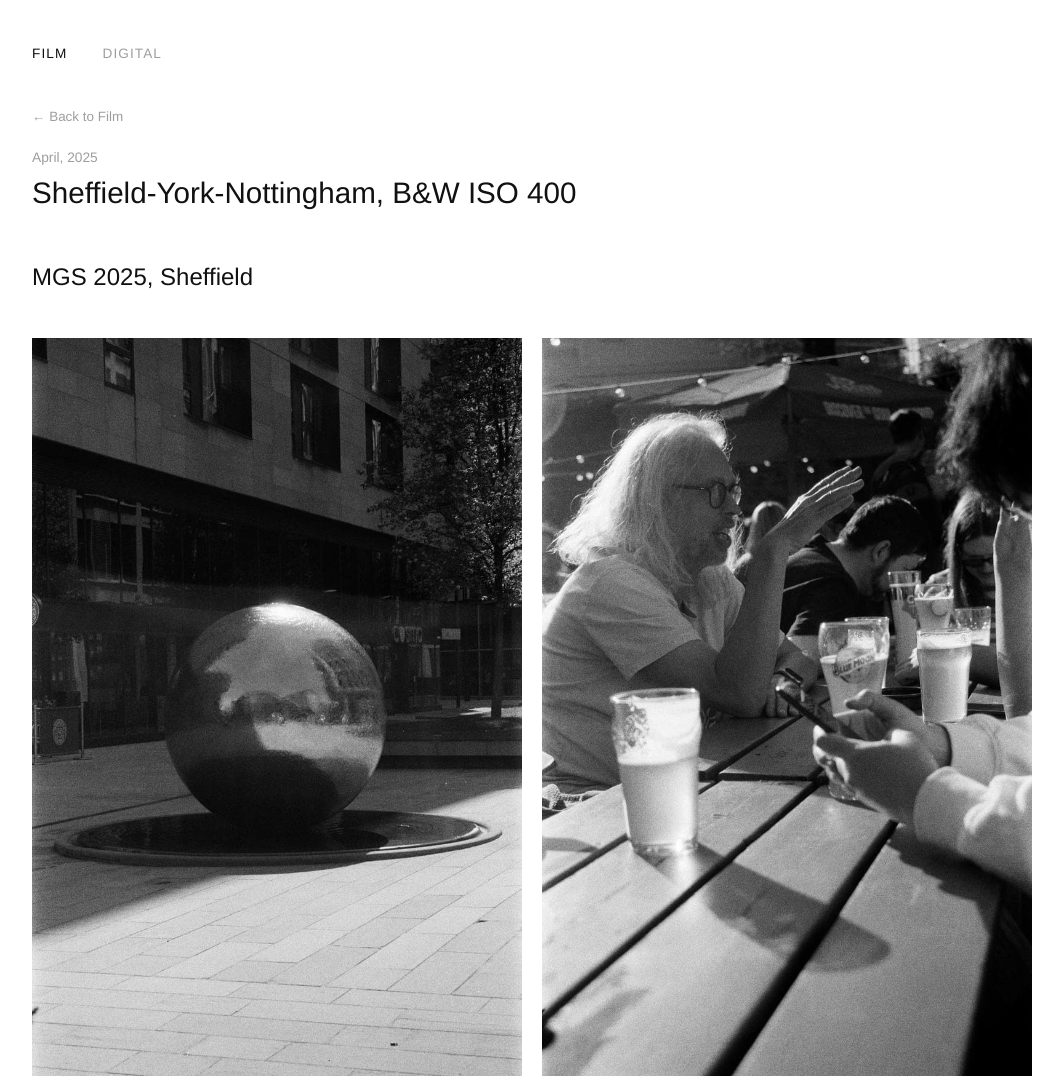
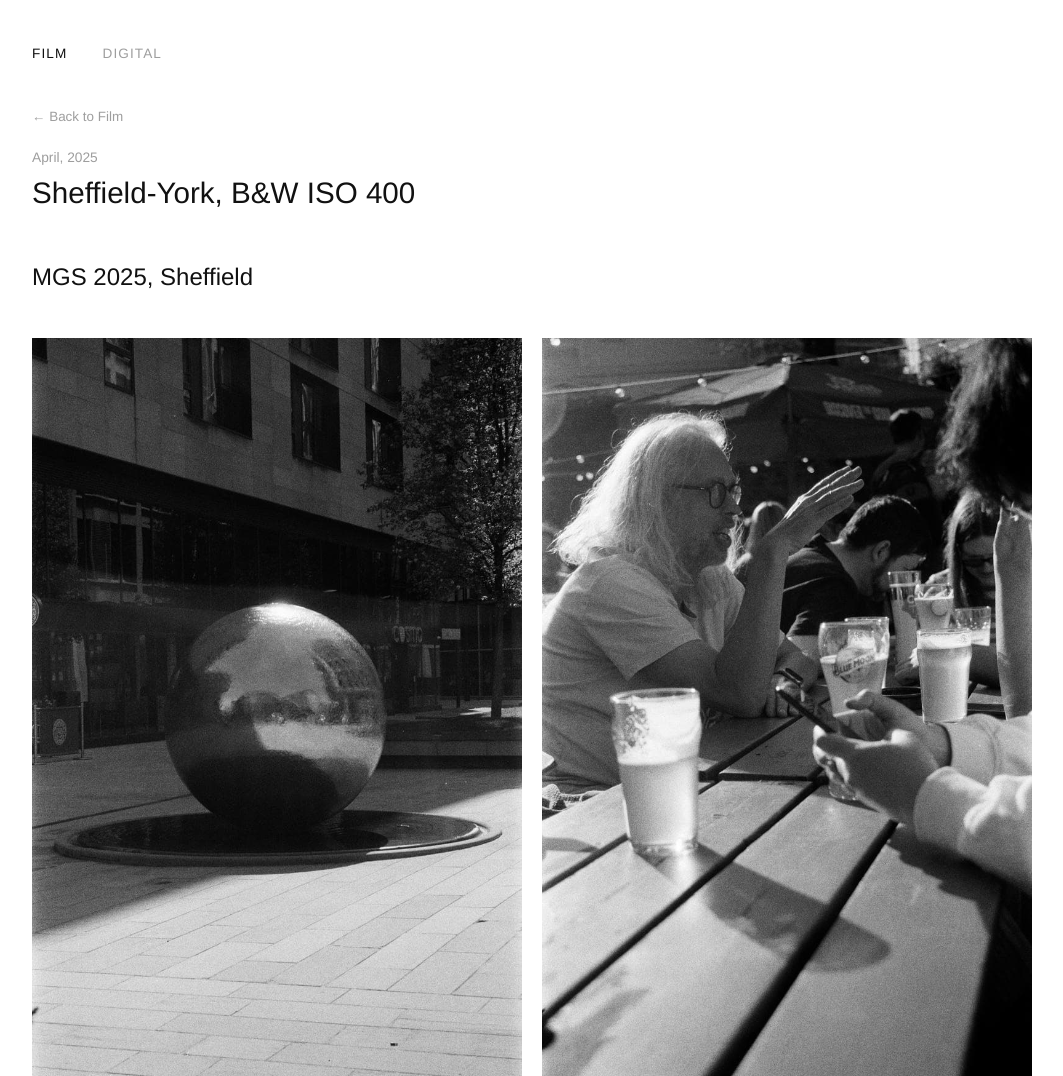
Before and after one commit to Ludwig24601/Ludwig24601.github.io, a plain HTML site: page gallery/albums/2025_4_Sheffield.html in a window 1280 px wide. Shown: the top 1076 px of the page, without its empty margins (108-1171 px from the left). Drawn offline with Linux system fonts and the light colour scheme.

Commit message:
Update 2025_4_Sheffield.html

```diff
--- a/gallery/albums/2025_4_Sheffield.html
+++ b/gallery/albums/2025_4_Sheffield.html
@@ -22,7 +22,7 @@
     <div class="album-header">
       <a class="back-link" href="../index.html">&larr; Back to Film</a>
       <p class="album-page-date">April, 2025</p>
-      <h1 class="album-page-title">Sheffield-York-Nottingham, B&W ISO 400</h1>
+      <h1 class="album-page-title">Sheffield-York, B&W ISO 400</h1>
     </div>
 
 
```
